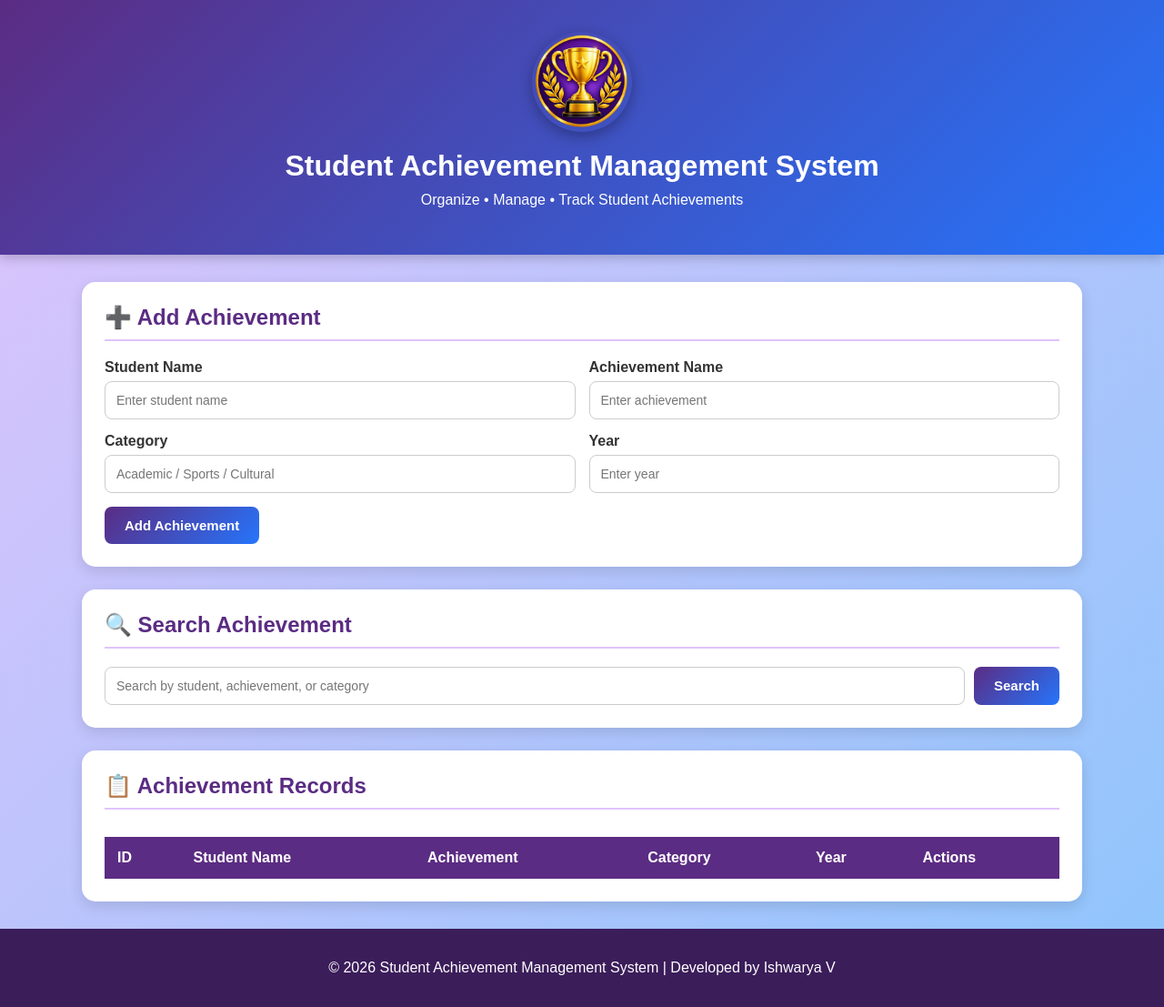
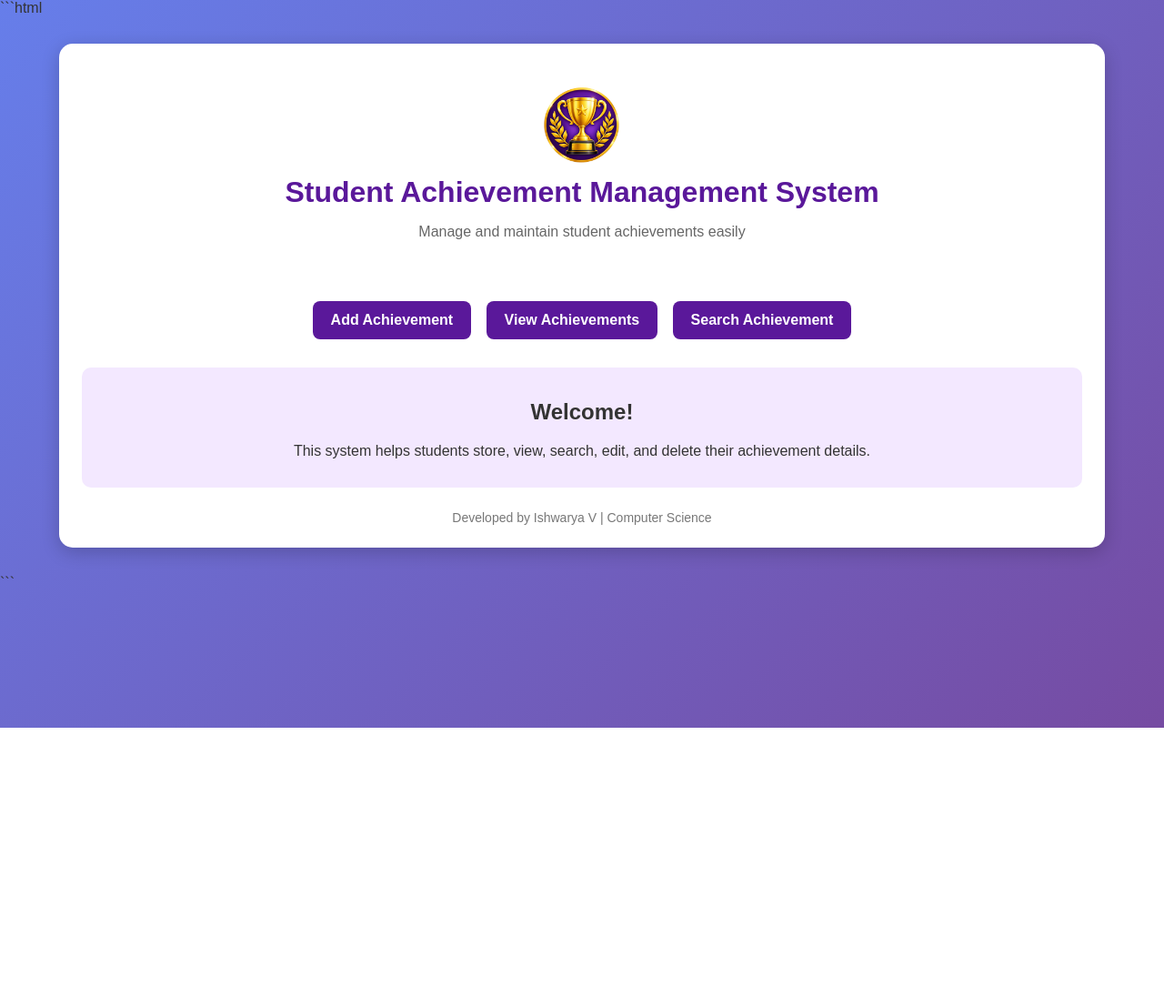
Before and after one commit to keerthanaishwarya482-creator/Student-acheivement-management-system, a Flask app: template templates/index.html in a window 1280 px wide. Shown: the whole page at 91% size. After the commit the page ends 800 px from the top, so only its background shows below. Run offline with Flask 3, Linux system fonts and the light colour scheme; the template is opened without the code that fills it, so the values that code supplies are empty; parts of the project's set-up code (start-up, migrations or seed data) failed here and were passed over.

Commit message:
index.html

````diff
--- a/templates/index.html
+++ b/templates/index.html
@@ -1,361 +1,119 @@
+```html
 <!DOCTYPE html>
 <html lang="en">
 <head>
     <meta charset="UTF-8">
-
-    <meta name="google-site-verification"
-          content="wfEvSBA33mAzbq1YVMUBv1xL4eCBf2b1KG-ZgDOYtB4">
-
     <meta name="viewport" content="width=device-width, initial-scale=1.0">
-
     <title>Student Achievement Management System</title>
 
     <style>
-        * {
-            box-sizing: border-box;
-        }
-
         body {
             margin: 0;
             font-family: Arial, sans-serif;
-            background: linear-gradient(135deg, #e0c3fc, #8ec5fc);
+            background: linear-gradient(135deg, #667eea, #764ba2);
             color: #333;
         }
 
-        .header {
-            background: linear-gradient(135deg, #5b2c83, #2575fc);
-            color: white;
-            text-align: center;
-            padding: 35px 15px;
-            box-shadow: 0 4px 12px rgba(0,0,0,0.2);
+        .container {
+            width: 90%;
+            max-width: 1100px;
+            margin: 30px auto;
+            background: white;
+            padding: 25px;
+            border-radius: 15px;
+            box-shadow: 0 5px 20px rgba(0,0,0,0.2);
         }
 
-        .trophy-logo {
-            width: 110px;
-            height: 110px;
+        .header {
+            text-align: center;
+            padding: 20px;
+        }
+
+        .header img {
+            width: 90px;
+            height: 90px;
             object-fit: contain;
-            border-radius: 50%;
-            margin-bottom: 15px;
-            box-shadow: 0 5px 15px rgba(0,0,0,0.3);
         }
 
         .header h1 {
-            margin: 0;
-            font-size: 32px;
+            color: #5a189a;
+            margin: 10px 0;
         }
 
         .header p {
-            margin-top: 10px;
+            color: #666;
             font-size: 16px;
         }
 
-        .container {
-            width: 92%;
-            max-width: 1100px;
-            margin: 30px auto;
+        .buttons {
+            text-align: center;
+            margin: 25px 0;
         }
 
-        .card {
-            background: white;
-            padding: 25px;
-            margin-bottom: 25px;
-            border-radius: 15px;
-            box-shadow: 0 5px 15px rgba(0,0,0,0.12);
+        .buttons a {
+            display: inline-block;
+            text-decoration: none;
+            background: #5a189a;
+            color: white;
+            padding: 12px 20px;
+            margin: 6px;
+            border-radius: 8px;
+            font-weight: bold;
         }
 
-        .card h2 {
-            color: #5b2c83;
-            margin-top: 0;
-            border-bottom: 2px solid #e0c3fc;
-            padding-bottom: 10px;
+        .buttons a:hover {
+            background: #3c096c;
         }
 
-        .form-grid {
-            display: grid;
-            grid-template-columns: repeat(2, 1fr);
-            gap: 15px;
+        .info {
+            text-align: center;
+            margin-top: 25px;
+            padding: 15px;
+            background: #f3e8ff;
+            border-radius: 10px;
         }
 
-        label {
-            font-weight: bold;
-            display: block;
-            margin-bottom: 6px;
-        }
-
-        input {
-            width: 100%;
-            padding: 12px;
-            border: 1px solid #ccc;
-            border-radius: 8px;
+        footer {
+            text-align: center;
+            margin-top: 25px;
+            color: #777;
             font-size: 14px;
-        }
-
-        input:focus {
-            outline: none;
-            border-color: #5b2c83;
-            box-shadow: 0 0 5px rgba(91,44,131,0.3);
-        }
-
-        button {
-            background: linear-gradient(135deg, #5b2c83, #2575fc);
-            color: white;
-            border: none;
-            padding: 12px 22px;
-            border-radius: 8px;
-            cursor: pointer;
-            font-size: 15px;
-            font-weight: bold;
-            margin-top: 15px;
-        }
-
-        button:hover {
-            opacity: 0.9;
-            transform: scale(1.02);
-        }
-
-        .search-box {
-            display: flex;
-            gap: 10px;
-        }
-
-        .search-box input {
-            flex: 1;
-        }
-
-        .search-box button {
-            margin-top: 0;
-        }
-
-        .table-wrapper {
-            overflow-x: auto;
-        }
-
-        table {
-            width: 100%;
-            border-collapse: collapse;
-            margin-top: 10px;
-        }
-
-        th {
-            background: #5b2c83;
-            color: white;
-            padding: 14px;
-            text-align: left;
-        }
-
-        td {
-            padding: 13px;
-            border-bottom: 1px solid #ddd;
-        }
-
-        tr:nth-child(even) {
-            background: #f7f3ff;
-        }
-
-        tr:hover {
-            background: #eee5ff;
-        }
-
-        .edit-btn {
-            background: #198754;
-            color: white;
-            padding: 7px 12px;
-            border-radius: 6px;
-            text-decoration: none;
-            margin-right: 5px;
-            display: inline-block;
-        }
-
-        .delete-btn {
-            background: #dc3545;
-            color: white;
-            padding: 7px 12px;
-            border-radius: 6px;
-            text-decoration: none;
-            display: inline-block;
-        }
-
-        .footer {
-            text-align: center;
-            color: white;
-            background: #3b1d5a;
-            padding: 18px;
-            margin-top: 30px;
-        }
-
-        @media (max-width: 700px) {
-            .header h1 {
-                font-size: 24px;
-            }
-
-            .trophy-logo {
-                width: 80px;
-                height: 80px;
-            }
-
-            .form-grid {
-                grid-template-columns: 1fr;
-            }
-
-            .search-box {
-                flex-direction: column;
-            }
-
-            .search-box button {
-                width: 100%;
-            }
         }
     </style>
 </head>
 
 <body>
 
-    <div class="header">
-
-        <img src="{{ url_for('static', filename='trophy.png') }}"
-             alt="Trophy Logo"
-             class="trophy-logo">
-
-        <h1>Student Achievement Management System</h1>
-
-        <p>Organize • Manage • Track Student Achievements</p>
-
-    </div>
-
-
     <div class="container">
 
-        <!-- Add Achievement -->
-        <div class="card">
+        <div class="header">
+            <img src="{{ url_for('static', filename='trophy.png') }}" alt="Trophy Image">
 
-            <h2>➕ Add Achievement</h2>
+            <h1>Student Achievement Management System</h1>
 
-            <form action="/add" method="POST">
-
-                <div class="form-grid">
-
-                    <div>
-                        <label>Student Name</label>
-                        <input type="text"
-                               name="student_name"
-                               placeholder="Enter student name"
-                               required>
-                    </div>
-
-                    <div>
-                        <label>Achievement Name</label>
-                        <input type="text"
-                               name="achievement_name"
-                               placeholder="Enter achievement"
-                               required>
-                    </div>
-
-                    <div>
-                        <label>Category</label>
-                        <input type="text"
-                               name="category"
-                               placeholder="Academic / Sports / Cultural"
-                               required>
-                    </div>
-
-                    <div>
-                        <label>Year</label>
-                        <input type="number"
-                               name="achievement_year"
-                               placeholder="Enter year"
-                               required>
-                    </div>
-
-                </div>
-
-                <button type="submit">Add Achievement</button>
-
-            </form>
-
+            <p>Manage and maintain student achievements easily</p>
         </div>
 
-
-        <!-- Search Achievement -->
-        <div class="card">
-
-            <h2>🔍 Search Achievement</h2>
-
-            <form action="/search" method="GET" class="search-box">
-
-                <input type="text"
-                       name="keyword"
-                       placeholder="Search by student, achievement, or category">
-
-                <button type="submit">Search</button>
-
-            </form>
-
+        <div class="buttons">
+            <a href="/register">Add Achievement</a>
+            <a href="/view">View Achievements</a>
+            <a href="/search">Search Achievement</a>
         </div>
 
-
-        <!-- Achievement Records -->
-        <div class="card">
-
-            <h2>📋 Achievement Records</h2>
-
-            <div class="table-wrapper">
-
-                <table>
-
-                    <tr>
-                        <th>ID</th>
-                        <th>Student Name</th>
-                        <th>Achievement</th>
-                        <th>Category</th>
-                        <th>Year</th>
-                        <th>Actions</th>
-                    </tr>
-
-                    {% for achievement in achievements %}
-
-                    <tr>
-
-                        <td>{{ achievement.achievement_id }}</td>
-
-                        <td>{{ achievement.student_name }}</td>
-
-                        <td>{{ achievement.achievement_name }}</td>
-
-                        <td>{{ achievement.category }}</td>
-
-                        <td>{{ achievement.achievement_year }}</td>
-
-                        <td>
-                            <a class="edit-btn"
-                               href="/edit/{{ achievement.achievement_id }}">
-                               Edit
-                            </a>
-
-                            <a class="delete-btn"
-                               href="/delete/{{ achievement.achievement_id }}"
-                               onclick="return confirm('Are you sure you want to delete this record?');">
-                               Delete
-                            </a>
-                        </td>
-
-                    </tr>
-
-                    {% endfor %}
-
-                </table>
-
-            </div>
-
+        <div class="info">
+            <h2>Welcome!</h2>
+            <p>
+                This system helps students store, view, search,
+                edit, and delete their achievement details.
+            </p>
         </div>
 
-    </div>
-
-
-    <div class="footer">
-
-        <p>© 2026 Student Achievement Management System | Developed by Ishwarya V</p>
+        <footer>
+            Developed by Ishwarya V | Computer Science
+        </footer>
 
     </div>
 
 </body>
 </html>
+```
````
